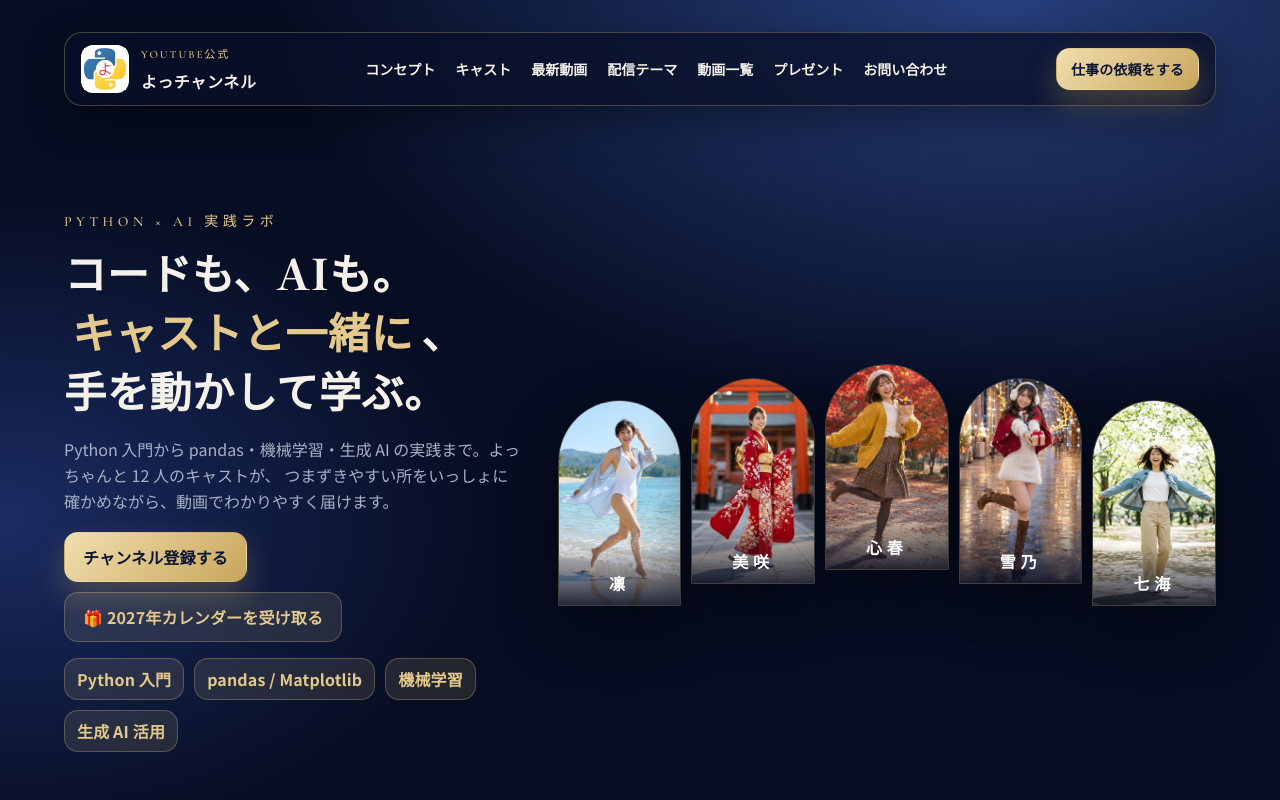
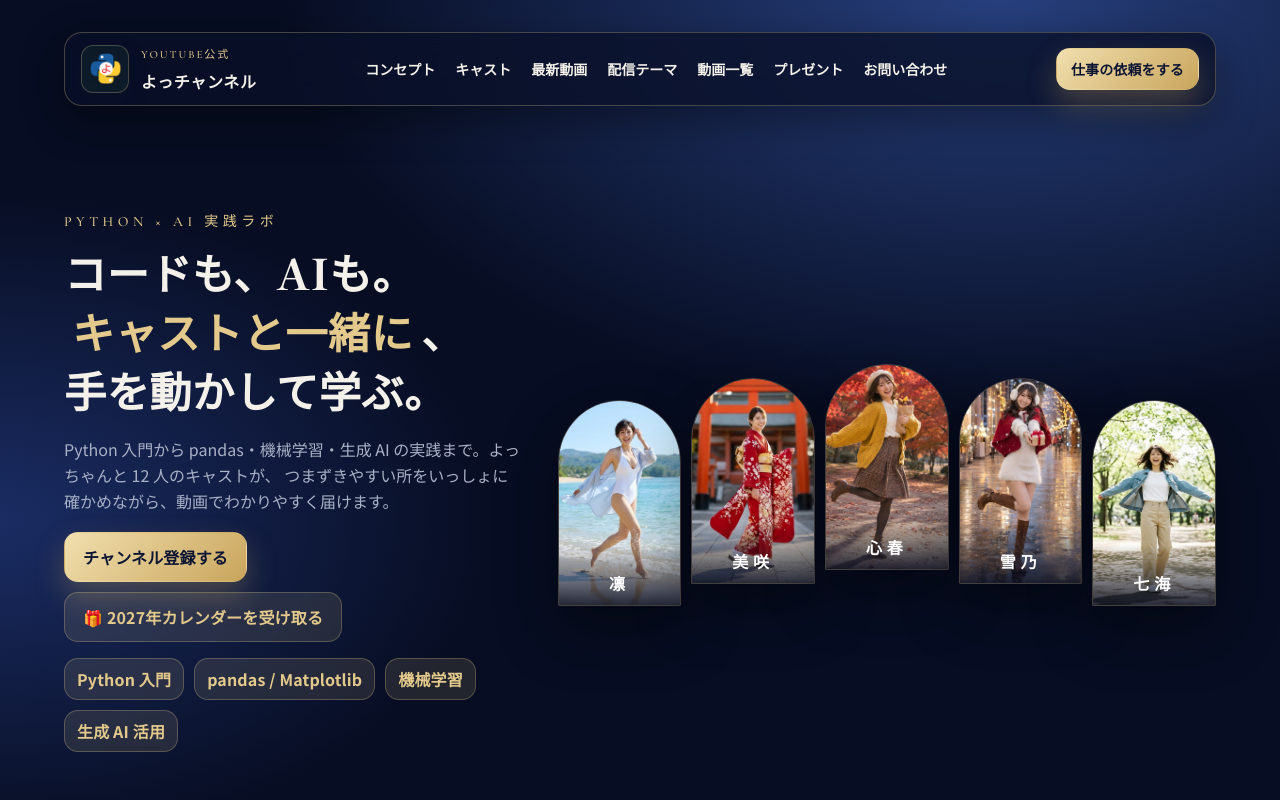
Before and after one commit to yaoyama30/HP, a plain HTML site: page index.html in a window 1280 px wide. Shown: the top 800 px of the page. Drawn offline with nearby package versions, Linux system fonts and the light colour scheme.

Commit message:
ロゴを最近の動画で使っている新しいものに変更し、カレンダーの見本を更新
Co-Authored-By: Claude Fable 5.2 <noreply@anthropic.com>

```diff
--- a/index.html
+++ b/index.html
@@ -14,7 +14,7 @@
     <header class="topbar">
       <div class="logo-block">
         <div class="logo-mark">
-          <img src="assets/logo.png" alt="よっチャンネルのロゴ">
+          <img src="assets/logo-new.png" alt="よっチャンネルのロゴ">
         </div>
         <div class="brand">
           <span class="eyebrow">YouTube公式</span>
@@ -487,7 +487,7 @@
 
     <footer class="footer">
       <div class="footer-brand">
-        <img src="assets/logo.png" alt="よっチャンネルのロゴ">
+        <img src="assets/logo-new.png" alt="よっチャンネルのロゴ">
         <div>
           <p class="title">よっチャンネル</p>
           <p class="muted">AIとPythonを身近に感じるためのチャンネル</p>
--- a/styles.css
+++ b/styles.css
@@ -736,7 +736,9 @@ h2 { font-size: clamp(26px, 3.2vw, 38px); }
 .topbar .cta-group { flex-wrap: nowrap; }
 .topbar .cta-group .btn { white-space: nowrap; padding: 10px 14px; font-size: 14px; }
 .topbar .cta-group .btn.ghost { display: none; }
-.logo-mark { background: #fff; }
+.logo-mark { background: #0d1a29; border: 1px solid var(--line); overflow: hidden; }
+.logo-mark img { width: auto; height: 44px; }
+.footer-brand img { width: auto; height: 52px; border-radius: 8px; }
 .brand .eyebrow { color: var(--gold); letter-spacing: 0.18em; font-size: 11px; }
 .nav a:hover { background: rgba(227, 201, 139, 0.14); color: var(--gold); }
 .btn.primary { background: linear-gradient(135deg, #f1dfae, #c9a55c); color: #0b1533; box-shadow: 0 14px 30px rgba(201, 165, 92, 0.3); }
```
Also changed, not shown: assets/calendar-cover.jpg, assets/calendar-december.jpg, assets/calendar-july.jpg, assets/logo-new.png (added), assets/sample-december.jpg.
